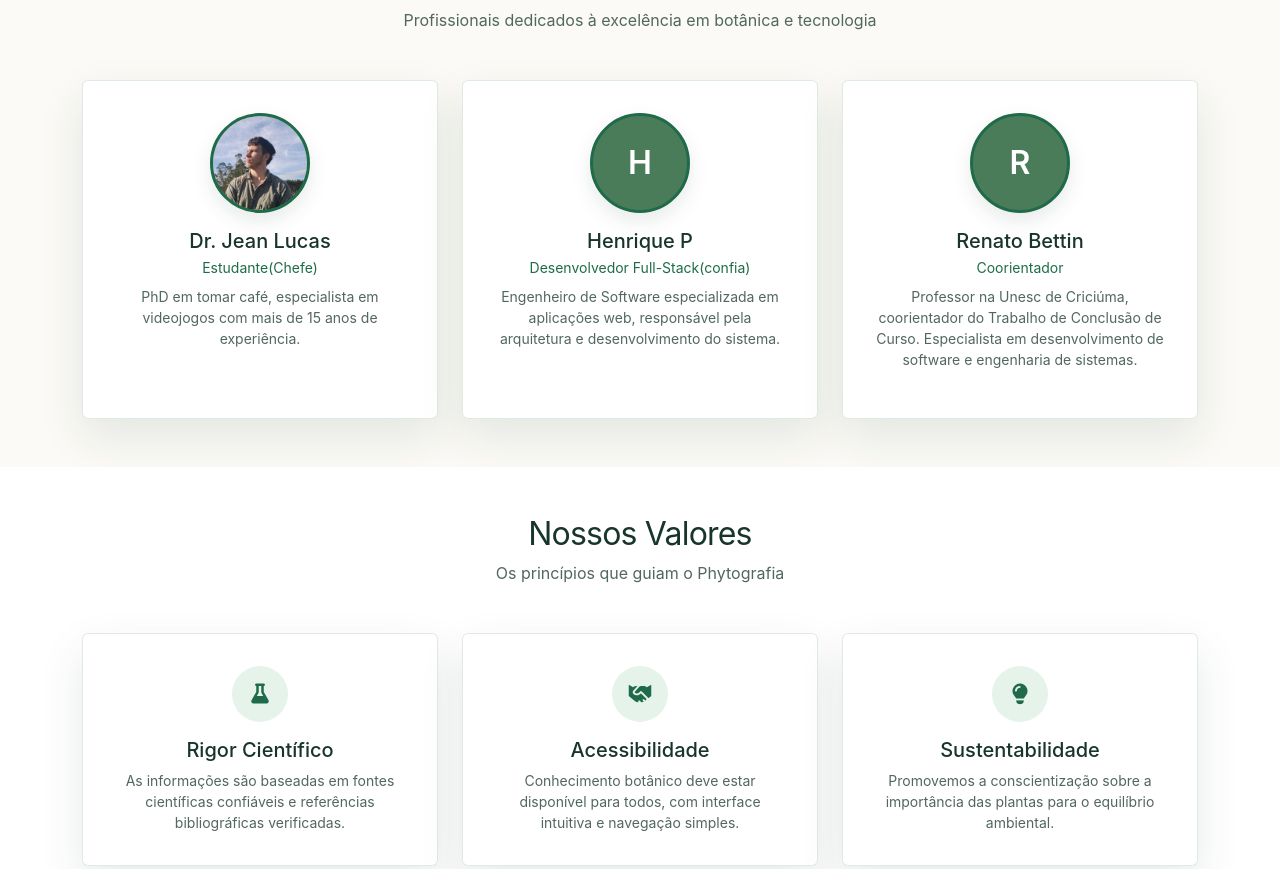
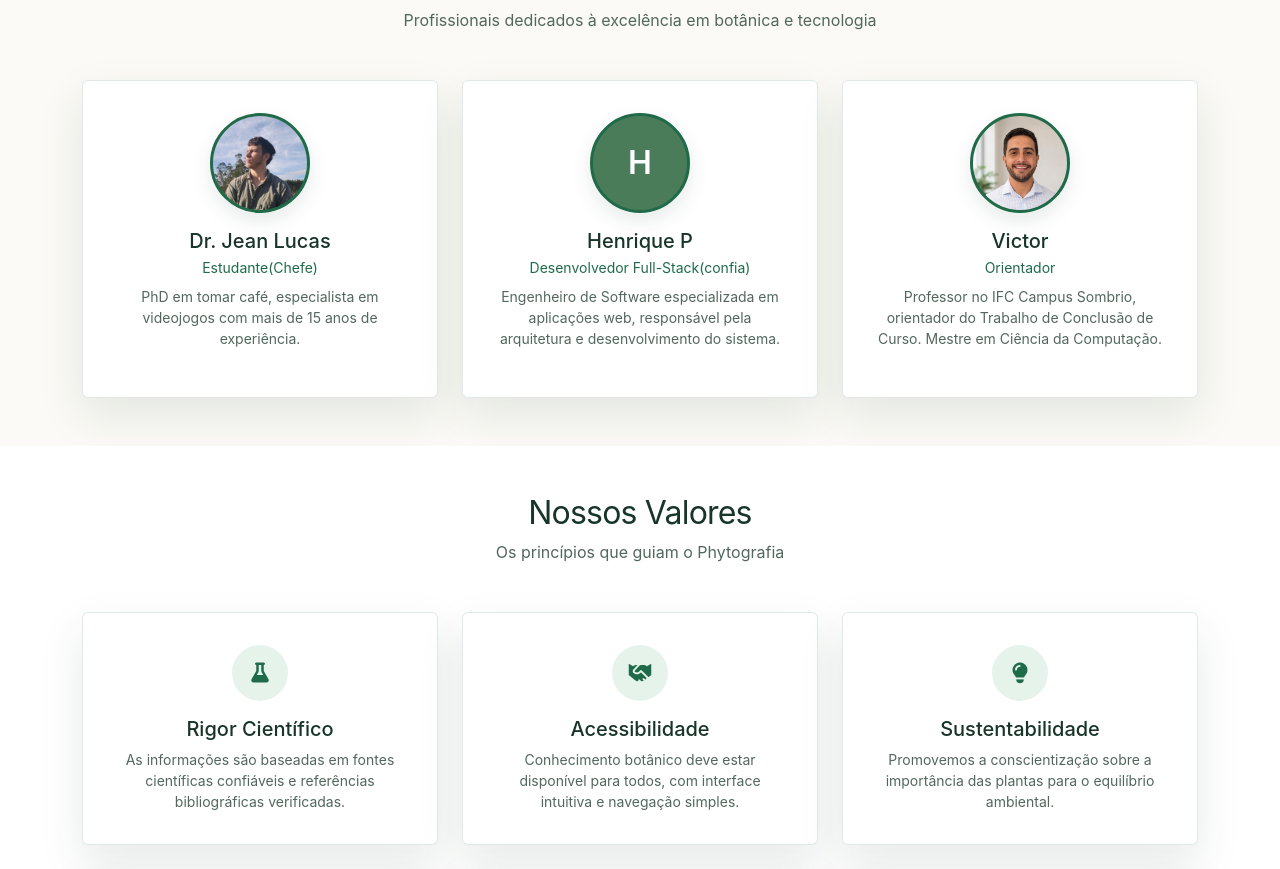
Before and after one commit to rickinjean/TCC-phyto, a React (Create React App) app in the folder mern-app-main-main/client/: page /Sobre in a window 1280 px wide. Shown: the part 2574-3443 px from the top of the page. Built offline with nearby package versions, Linux system fonts and the light colour scheme; no server answers.

Commit message:
feat: substitui card do coorientador pelo orientador Victor na pagina Sobre

```diff
--- a/mern-app-main-main/client/src/components/Sobre.js
+++ b/mern-app-main-main/client/src/components/Sobre.js
@@ -233,7 +233,7 @@ export default function About() {
                         {[
                             { nome: 'Dr. Jean Lucas', cargo: 'Estudante(Chefe)',                 bio: 'PhD em tomar café, especialista em videojogos com mais de 15 anos de experiência.', foto: '/images/sobre/equipe-jean.jpeg' },
                             { nome: 'Henrique P',     cargo: 'Desenvolvedor Full-Stack(confia)', bio: 'Engenheiro de Software especializada em aplicações web, responsável pela arquitetura e desenvolvimento do sistema.' },
-                            { nome: 'Renato Bettin',  cargo: 'Coorientador',                    bio: 'Professor na Unesc de Criciúma, coorientador do Trabalho de Conclusão de Curso. Especialista em desenvolvimento de software e engenharia de sistemas.' },
+                            { nome: 'Victor',  cargo: 'Orientador',  bio: 'Professor no IFC Campus Sombrio, orientador do Trabalho de Conclusão de Curso. Mestre em Ciência da Computação.', foto: '/images/sobre/equipe-victor.jpeg' },
                         ].map(membro => (
                             <TeamCard key={membro.nome} membro={membro} />
                         ))}
```
Also changed, not shown: mern-app-main-main/client/public/images/sobre/equipe-victor.jpeg (added).
